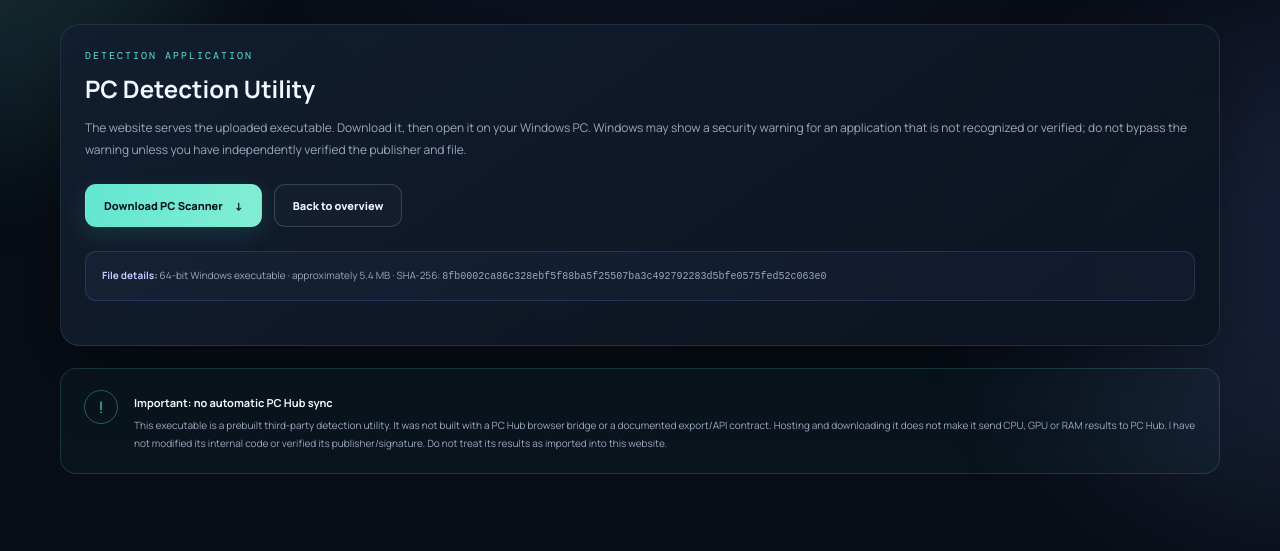
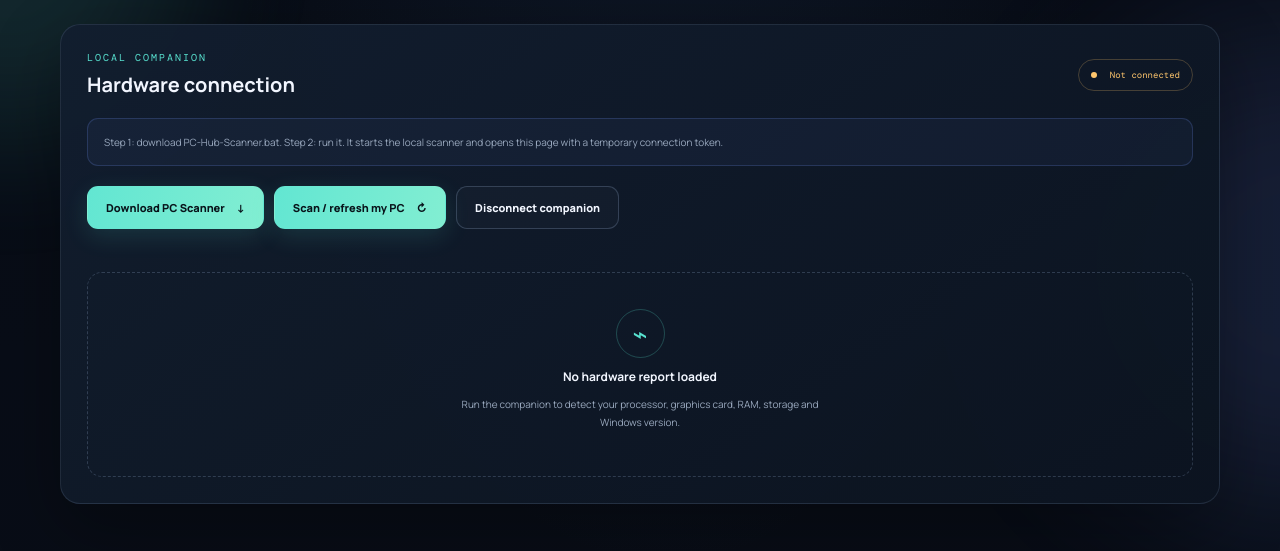
Before and after one commit to Naman123u/PC-Benchmark-Hub, a plain HTML site: page my-pc.html in a window 1280 px wide. Shown: the part 372-923 px from the top of the page. Drawn offline with nearby package versions, Linux system fonts and the light colour scheme.

Commit message:
Add files via upload

```diff
--- a/my-pc.html
+++ b/my-pc.html
@@ -1,17 +1,12 @@
 <!doctype html>
-<html lang="en"><head><meta charset="utf-8"><meta name="viewport" content="width=device-width,initial-scale=1"><meta name="theme-color" content="#080b13"><title>Download PC Scanner — PC Hub</title><link rel="preconnect" href="https://fonts.googleapis.com"><link href="https://fonts.googleapis.com/css2?family=DM+Mono:wght@400;500&family=Manrope:wght@400;500;600;700;800&display=swap" rel="stylesheet"><link rel="stylesheet" href="style.css"></head>
-<body data-page="scanner"><div class="ambient ambient-a"></div><div class="ambient ambient-b"></div>
+<html lang="en"><head><meta charset="utf-8"><meta name="viewport" content="width=device-width,initial-scale=1"><meta name="theme-color" content="#080b13"><title>My PC — PC Hub</title><link rel="preconnect" href="https://fonts.googleapis.com"><link href="https://fonts.googleapis.com/css2?family=DM+Mono:wght@400;500&family=Manrope:wght@400;500;600;700;800&display=swap" rel="stylesheet"><link rel="stylesheet" href="style.css"></head>
+<body data-page="mypc"><div class="ambient ambient-a"></div><div class="ambient ambient-b"></div>
 <header class="topbar"><a class="brand" href="index.html"><span class="brand-icon">◈</span><span>PC<span class="brand-accent">HUB</span></span></a><button class="mobile-menu" id="mobileMenu" aria-label="Toggle navigation">☰</button><nav class="main-nav" id="mainNav"><a href="index.html">Overview</a><a href="games.html">Game finder</a><a class="active" href="my-pc.html">My PC</a><a href="gpus.html">GPU database</a><a href="compare.html">Compare</a><a href="cpus.html">CPU database</a></nav><a class="nav-cta" href="games.html">Find games ↗</a></header>
-<main class="container page-main">
-  <div class="page-hero reveal"><div><div class="eyebrow">PC HUB / WINDOWS UTILITY</div><h1>Download your<br><span class="gradient-text">PC scanner.</span></h1><p>Download the exact Windows detection application supplied for this project.</p></div><div class="page-hero-badge"><span>WINDOWS</span><b>SCAN</b><small>DETECTION TOOL</small></div></div>
-  <section class="panel reveal">
-    <div class="eyebrow">DETECTION APPLICATION</div><h2 style="margin:10px 0 8px">PC Detection Utility</h2>
-    <p style="color:var(--muted);font-size:12px;line-height:1.8">The website serves the uploaded executable. Download it, then open it on your Windows PC. Windows may show a security warning for an application that is not recognized or verified; do not bypass the warning unless you have independently verified the publisher and file.</p>
-    <div style="display:flex;gap:12px;flex-wrap:wrap;margin:24px 0"><a class="button button-primary" href="scanner/Detection.exe" download="Detection.exe">Download PC Scanner <span>↓</span></a><a class="button button-ghost" href="index.html">Back to overview</a></div>
-    <div class="inline-notice"><b>File details:</b> 64-bit Windows executable · approximately 5.4 MB · SHA-256: <code>8fb0002ca86c328ebf5f88ba5f25507ba3c492792283d5bfe0575fed52c063e0</code></div>
-  </section>
-  <section class="privacy-card reveal" style="margin-top:22px"><div class="privacy-icon">!</div><div><b>Important: no automatic PC Hub sync</b><p>This executable is a prebuilt third-party detection utility. It was not built with a PC Hub browser bridge or a documented export/API contract. Hosting and downloading it does not make it send CPU, GPU or RAM results to PC Hub. I have not modified its internal code or verified its publisher/signature. Do not treat its results as imported into this website.</p></div></section>
-</main>
-<footer class="site-footer"><a class="brand" href="index.html"><span class="brand-icon">◈</span><span>PC<span class="brand-accent">HUB</span></span></a><span>Download the Windows detection utility.</span><span class="footer-right">PC Hub</span></footer>
-<script>document.getElementById('mobileMenu')?.addEventListener('click',()=>document.getElementById('mainNav')?.classList.toggle('open'));</script>
-</body></html>
+<main class="container page-main"><div class="page-hero reveal"><div><div class="eyebrow">PC HUB / HARDWARE SCANNER</div><h1>Your PC.<br><span class="gradient-text">Fully understood.</span></h1><p>Download and run the PC Hub scanner. It connects to this website and sends detected hardware over a temporary local-only connection.</p></div><div class="scanner-visual"><div class="scanner-grid"></div><div class="scanner-core">PC<br><span>SCAN</span></div><div class="scanner-line"></div></div></div>
+<section class="panel scanner-panel reveal"><div class="panel-topline"><div><div class="eyebrow">LOCAL COMPANION</div><h2>Hardware connection</h2></div><div class="connection-state" id="connectionState"><i></i> Not connected</div></div>
+<div id="bridgeMessage" class="inline-notice">Step 1: download PC-Hub-Scanner.bat. Step 2: run it. It starts the local scanner and opens this page with a temporary connection token.</div>
+<div class="scanner-actions"><a class="button button-primary" href="PC-Hub-Scanner.bat" download>Download PC Scanner <span>↓</span></a><button class="button button-primary" id="scanNow">Scan / refresh my PC <span>↻</span></button><button class="button button-ghost" id="stopBridge">Disconnect companion</button></div>
+<div class="scan-progress" id="scanProgress"><span></span></div><div id="hardwareReport" class="hardware-grid"><div class="hardware-placeholder"><div class="placeholder-icon">⌁</div><b>No hardware report loaded</b><p>Run the downloaded scanner to detect your processor, graphics card, RAM, storage and Windows version.</p></div></div></section>
+<section class="privacy-card reveal"><div class="privacy-icon">◉</div><div><b>Privacy by design</b><p>The scanner binds only to 127.0.0.1 on your PC. It reads basic hardware fields and sends them to this browser over a temporary local connection. It does not collect usernames, serial numbers, personal files or installed-app lists. The report is saved only in this browser's local storage.</p></div></section>
+<section class="notice-card"><b>Important</b><p>This is the PC Hub local scanner, not the third-party System Requirements Lab executable. The third-party EXE cannot be redirected to PC Hub just by changing its download link.</p></section></main>
+<footer class="site-footer"><a class="brand" href="index.html"><span class="brand-icon">◈</span><span>PC<span class="brand-accent">HUB</span></span></a><span>Local-only hardware detection.</span><span class="footer-right">PC Hub Scanner</span></footer><script src="app.js"></script></body></html>
```
Also changed, not shown: APP-JS-PATCH.txt (added), README.txt (added), 1 other file.
